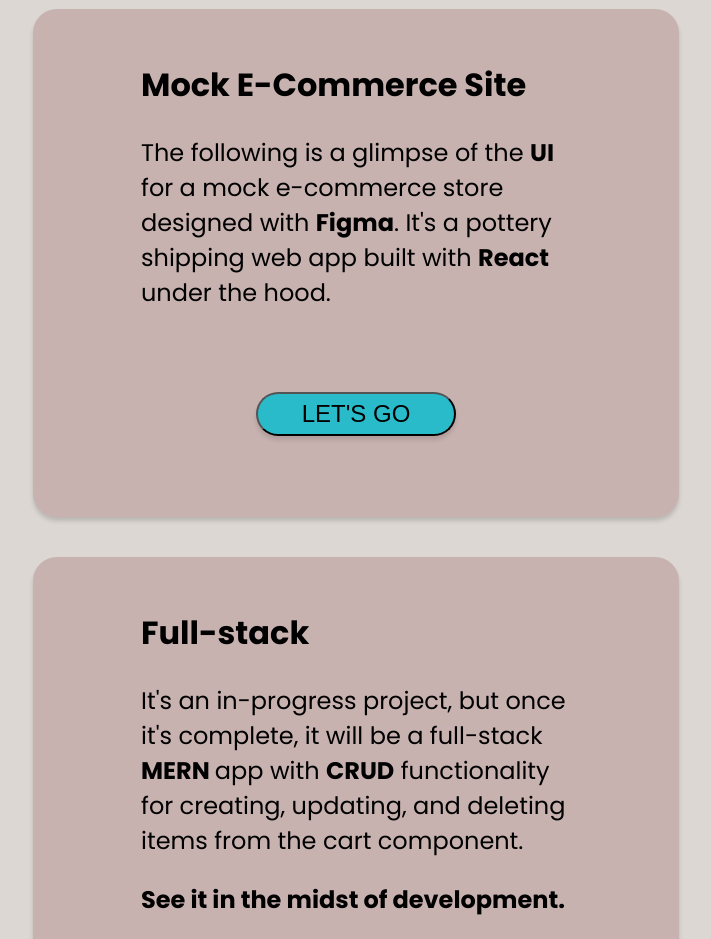
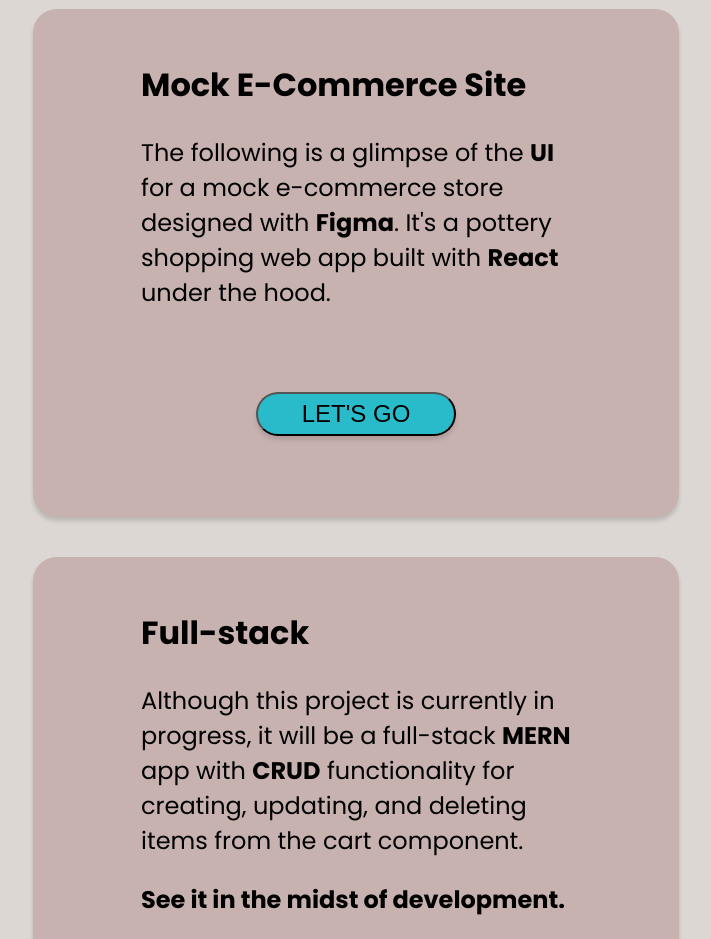
Before and after one commit to cyan-byte/au-portfolio, a React (Create React App) app: page / in a window 1280 px wide. Shown: the part 1540-2479 px from the top of the page, without its empty margins (47-758 px from the left). Built offline with nearby package versions, Linux system fonts and the light colour scheme.

Commit message:
typesetting

```diff
--- a/src/components/ECommerce.jsx
+++ b/src/components/ECommerce.jsx
@@ -11,7 +11,7 @@ export default function ECommerce() {
             The following is a glimpse of the{" "}
             <span className="bold-text">UI </span> for a mock e-commerce store
             designed with <span className="bold-text">Figma</span>. It's a
-            pottery shipping web app built with{" "}
+            pottery shopping web app built with{" "}
             <span className="bold-text">React</span> under the hood.
           </p>
           <a
@@ -27,15 +27,15 @@ export default function ECommerce() {
         <section className="e-commerce-card">
           <h2>Full-stack</h2>
           <p>
-            It's an in-progress project, but once it's complete, it will be a
-            full-stack <span className="bold-text">MERN </span> app with{" "}
+            Although this project is currently in progress, it will be a full-stack <span className="bold-text">MERN </span> app with{" "}
             <span className="bold-text">CRUD</span> functionality for creating,
             updating, and deleting items from the cart component.{" "}
             <p className="bold-text">See it in the midst of development.</p>
           </p>
           <a
             href="https://modern-e-commerce-store-front-end-1-1.onrender.com/"
-            target="_blank" rel="noreferrer"
+            target="_blank"
+            rel="noreferrer"
           >
             <div className="button-container">
               <button>LET'S GO</button>
```
